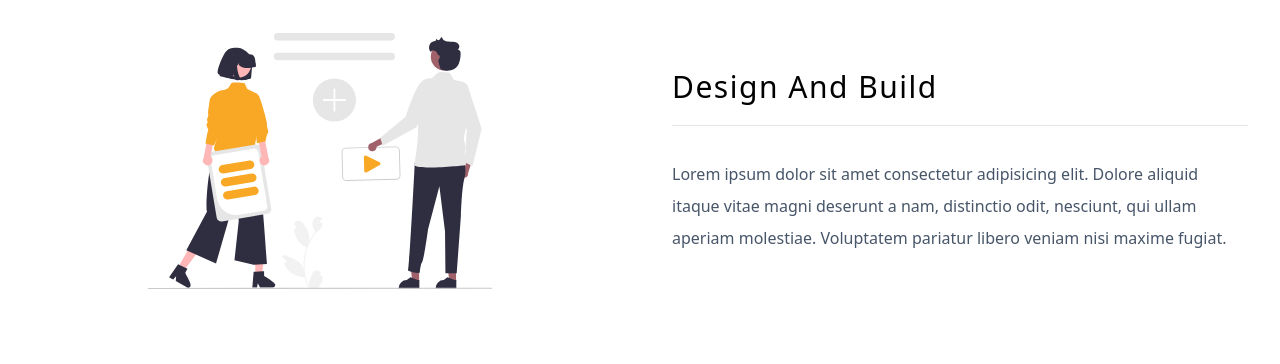
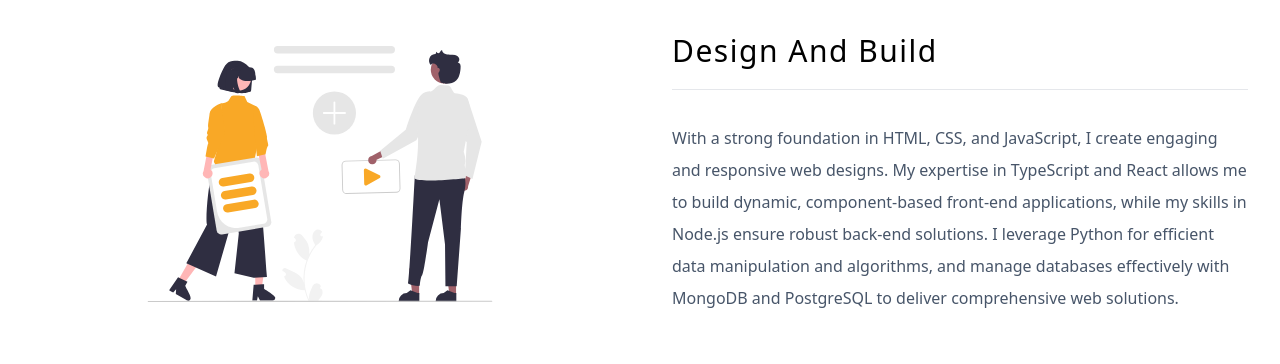
Before and after one commit to sptres/Tailwind-Portfolio, a React (Vite) app: page / in a window 1280 px wide. Shown: the part 1100-1464 px from the top of the page. Built offline with nearby package versions, Linux system fonts and the light colour scheme.

Commit message:
about page

```diff
--- a/src/components/About.jsx
+++ b/src/components/About.jsx
@@ -9,10 +9,13 @@ const About = () => {
         <article>
           <SectionTitle text="design and build" />
           <p className="text-slate-600 mt-8 leading-loose">
-            Lorem ipsum dolor sit amet consectetur adipisicing elit. Dolore
-            aliquid itaque vitae magni deserunt a nam, distinctio odit,
-            nesciunt, qui ullam aperiam molestiae. Voluptatem pariatur libero
-            veniam nisi maxime fugiat.
+            With a strong foundation in HTML, CSS, and JavaScript, I create
+            engaging and responsive web designs. My expertise in TypeScript and
+            React allows me to build dynamic, component-based front-end
+            applications, while my skills in Node.js ensure robust back-end
+            solutions. I leverage Python for efficient data manipulation and
+            algorithms, and manage databases effectively with MongoDB and
+            PostgreSQL to deliver comprehensive web solutions.
           </p>
         </article>
       </div>
```
